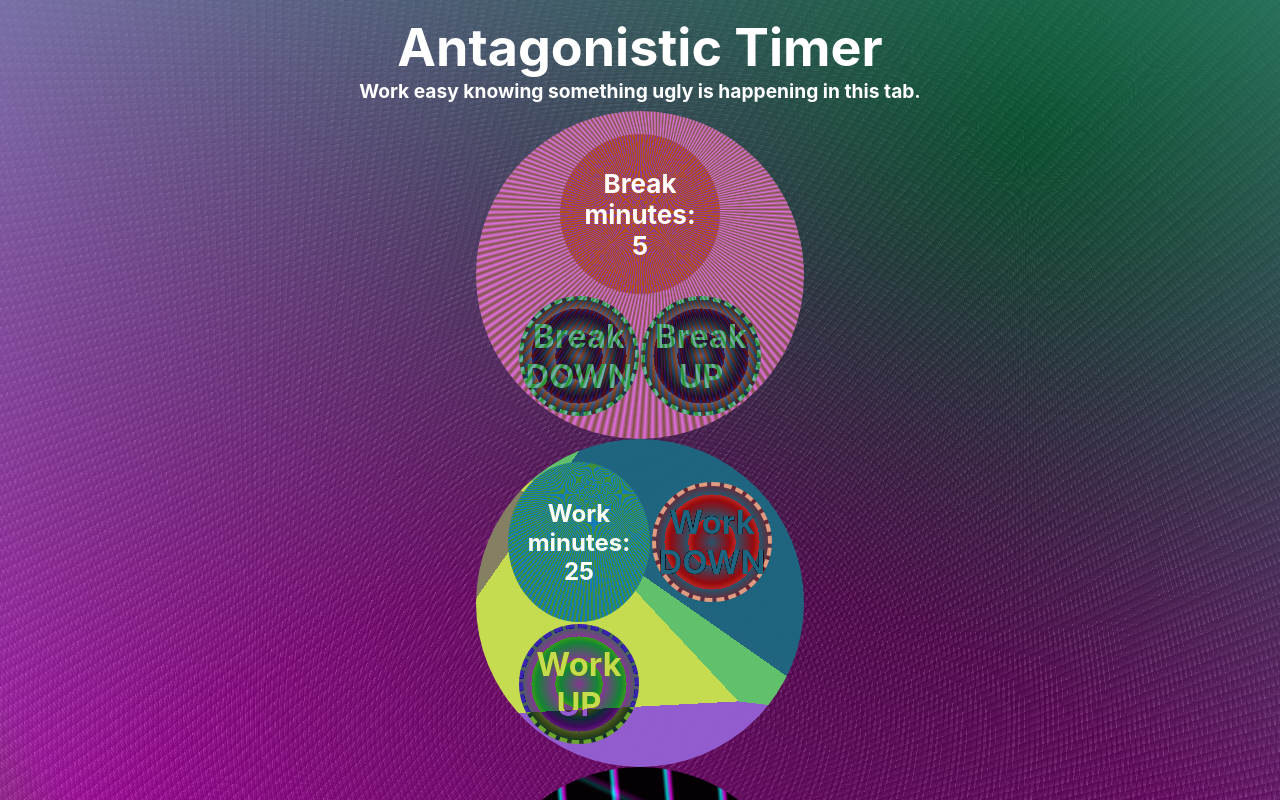
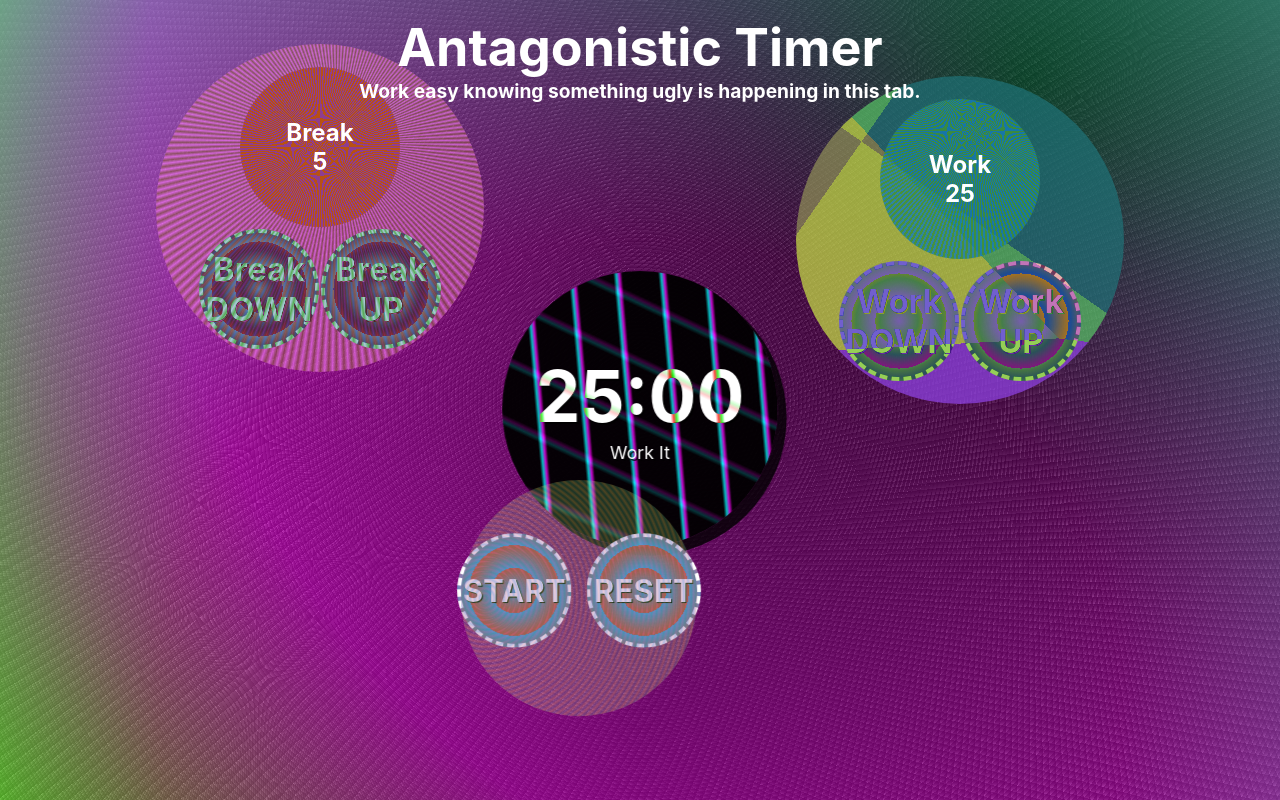
Before and after one commit to MatthieuPierce/antagonistic-timer, a React (Create React App) app: page / in a window 1280 px wide. Shown: the top 800 px of the page. Built offline with nearby package versions, Linux system fonts and the light colour scheme.

Commit message:
translate tomfoolery

```diff
--- a/src/App.css
+++ b/src/App.css
@@ -26,16 +26,18 @@
     ;
   color: white;
   margin: 0;
-  padding: 1rem;
+  padding: 0rem;
   text-align: center;
   min-height: 100vh;
   min-width: 100%;
-  /* display: grid;
-  grid-template-columns: repeat(auto-fill, minmax(250px, 1fr));
-  gap: 0.5rem; */
-  place-content: start;
-  place-items: center;
+  max-width: 100vw;
+  /* grid-template-columns: repeat(auto-fill, minmax(20rem, 1fr)); */
+  display: grid;
+  grid: "top"
+        "rest";
+  justify-items: center;
   box-sizing: border-box;
+  perspective: 100vmin;
 }
 
 
@@ -79,7 +81,9 @@
 } */
 
 .App-header {
-  grid-column: 1 / -1;
+  z-index: 2;
+  grid-area: top;
+  /* grid-column: 1 / -1; */
   /* display: flex;
   flex-direction: column;
   align-items: center;
@@ -115,7 +119,7 @@
   height: 15vmin;
   min-width: 5rem;
   min-height: 5rem;
-
+  text-shadow: 1px 1px black;
   /* background-clip: text;
   -webkit-background-clip: text;
   color: transparent; */
@@ -128,3 +132,10 @@
 .flip {
   filter: invert(90%)
 }
+
+@media (min-width: 400px) {
+  .App {
+    padding: 1rem 0.5rem;
+  }
+
+}
--- a/src/components/BreakControls.css
+++ b/src/components/BreakControls.css
@@ -1,9 +1,11 @@
 #breakPad {
+  grid-area: rest;
+  transform: translate3d(-25vw, -30vh, -00vmin);
   background:
   repeating-conic-gradient(from 20deg at 55% 30%,
-    hsla(22, 40%, 40%, 0.8) 0deg,
-    hsla(300, 80%, 70%, 0.9) 1deg,
-    hsla(22, 40%, 40%, 0.8) 2deg
+    hsla(22, 40%, 40%, 0.6) 0deg,
+    hsla(300, 80%, 70%, 0.7) 1deg,
+    hsla(22, 40%, 40%, 0.6) 2deg
     );
   border-radius: 100%;
   box-sizing: border-box;
@@ -35,7 +37,6 @@
   display: grid;
   place-content: center;
   place-items: center;
-  /* padding: 1rem; */
   height: 20vmin;
   width: 20vmin;
   min-height: 5rem;
@@ -44,7 +45,6 @@
 
 .break-header h2 {
   box-sizing: border-box;
-  font-size: calc(10px + 2vmin);
   width: 100%;
 }
 
--- a/src/components/BreakControls.js
+++ b/src/components/BreakControls.js
@@ -15,7 +15,7 @@ render() {
       a string (e.g. "Break Length"). */}
       <header className="break-header">
         <h2 id="break-label">
-          Break minutes:
+          Break
         </h2>
         <h2 id="break-length">
           {this.props.breakDurationMins}
--- a/src/components/CountdownDisplay.css
+++ b/src/components/CountdownDisplay.css
@@ -1,4 +1,6 @@
 #countdown-pad {
+  transform: translate3d(0vw, 0vh, 10vmin);
+  grid-area: rest;
   display: grid;
   border-radius: 100%;
   background:
@@ -19,22 +21,18 @@
   text-shadow:2px 2px hsla(0, 0%, 0%, 0.75);
   border-radius: 100%;
   box-sizing: border-box;
-  grid: "top top"
-        "left right";
+  box-shadow: 0.5rem 0.5rem hsla(0, 0%, 0%, 0.8);
+  grid: "top"
+        "bot";
   place-content: center;
   place-items: center;
   gap: 2px;
-  width: 41vmin;
-  height: 41vmin;
+  width: 31vmin;
+  height: 31vmin;
   min-height: 13rem;
   min-width: 13rem;
   max-width: 100%;
   margin: 0rem;
-
-}
-
-#countdown-pad > h3 {
-  mix-blend-mode: difference;
 }
 
 #time-left {
--- a/src/components/CountdownDisplay.js
+++ b/src/components/CountdownDisplay.js
@@ -20,7 +20,6 @@ const CountdownDisplay = (props) => {
 
   return (
     <div id="countdown-pad" ref={padEl}>
-      <h3>Time left:</h3>
       <h2 id="time-left">
         {
           // Got too cute with Date objects
@@ -44,9 +43,6 @@ const CountdownDisplay = (props) => {
     {/* User Story #24: When a break countdown reaches zero (NOTE: timer MUST
     reach 00:00), and a new countdown begins, the element with the id of
     timer-label should display a string indicating a session has begun. */}
-
-
-
     <div id="timer-label">
       {(props.sessionToggle)
         ? `Work It`
--- a/src/components/PlayControls.css
+++ b/src/components/PlayControls.css
@@ -1,9 +1,11 @@
 #playPad {
+  grid-area: rest;
+  transform: translate3d(-05vw, 25vh, -5vmin);
   background:
   repeating-radial-gradient(circle at 10% 50%,
-    hsla(150, 100%, 70%, 0.5) 1%,
-    hsla(50, 100%, 70%, 0.5) 2%,
-    hsla(150, 100%, 70%, 0.5) 3%
+    hsla(150, 100%, 70%, 0.2) 1%,
+    hsla(50, 100%, 70%, 0.3) 2%,
+    hsla(150, 100%, 70%, 0.2) 3%
 
     );
   border-radius: 100%;
@@ -13,15 +15,11 @@
         "left right";
   place-content: center;
   place-items: center;
-  gap: 2px;
-  width: 41vmin;
-  height: 41vmin;
+  gap: 1rem;
+  width: 31vmin;
+  height: 31vmin;
   min-height: 13rem;
   min-width: 13rem;
   max-width: 100%;
   margin: 0rem;
 }
-
-#playPad .btn {
-  color: white;
-}
--- a/src/components/SessionControls.css
+++ b/src/components/SessionControls.css
@@ -1,13 +1,15 @@
 #sessionPad {
+  transform: translate3d(25vw, -26vh, -00vmin);
+  grid-area: rest;
   background:
   repeating-conic-gradient(from 7deg at 80% 80%,
-    hsla(130, 75%, 45%, 0.5) 0% 90deg,
+    hsla(130, 75%, 45%, 0.4) 0% 90deg,
     hsla(270, 100%, 50%, 0.5) 90deg 260deg,
-    hsla(66, 100%, 50%, 0.5) 90deg 310deg
+    hsla(66, 100%, 50%, 0.4) 90deg 310deg
     ),
   repeating-conic-gradient(from 35deg at 20% 20%,
-    hsla(250, 100%, 40%, 0.95) 0% 90deg,
-    hsla(110, 20%, 70%, 0.95) 90deg 180deg
+    hsla(250, 100%, 40%, 0.5) 0% 90deg,
+    hsla(110, 20%, 70%, 0.5) 90deg 180deg
 
   );
   padding: 2rem;
@@ -15,7 +17,6 @@
   box-sizing: border-box;
   border-radius: 100%;
   max-width: 100%;
-
   border-radius: 100%;
   box-sizing: border-box;
   display: grid;
@@ -33,21 +34,84 @@
 
   }
 
+@media (prefers-reduced-motion: no-preference) {
+  #sessionPad {
+    animation: rotatoZig infinite 18s linear;
+  }
+  @keyframes rotatoZig {
+    0% {
+      transform:
+                  rotate(0deg)
+                  rotate3d(0, 0, 0)
+                  translate3d(0);
+    }
+    10% {
+      transform:
+                  rotate(0deg)
+                  rotate3d(0, 0, 0)
+                  translate3d(22vmin, -42vmin, 5vmin);
+    }
+    25% {
+      transform:
+                  rotate(0deg)
+                  rotate3d(0, 0, 0)
+                  translate3d(12vmin, 62vmin, 10vmin);
+    }
+    50% {
+      transform:
+                  rotate(0deg)
+                  rotate3d(0, 0, 0)
+                  translate3d(-32vmin, -42vmin, -15vmin);
+    }
+    60% {
+      transform:
+                  rotate(180deg)
+                  rotate3d(0, 0, 0)
+                  translate3d(-20vmin, 0vmin, 10vmin);
+    }
+    75% {
+      transform:
+                  rotate(270deg)
+                  rotate3d(0, 0, 0)
+                  translate3d(12vmin, 32vmin, 40vmin);
+    }
+    100% {
+      transform:
+                  rotate(360deg)
+                  rotate3d(0, 0, 0)
+                  translate3d(0, 0, 0);
+    }
+  }
+}
+
+
 .session-header {
   background:
   repeating-conic-gradient(from 35deg at 60% 20%,
-    hsla(202, 80%, 40%, 1) 0% 1deg,
-    hsla(120, 40%, 40%, 1) 1deg 2deg
+    hsla(202, 80%, 40%, 0.8) 0% 1deg,
+    hsla(120, 40%, 40%, 0.9) 1deg 2deg
   );
   color: white;
   border-radius: 100%;
   box-sizing: border-box;
+  grid-area: top;
   display: grid;
   place-content: center;
-  padding: 1rem;
-  height: 10rem;
+  place-items: center;
+  height: 20vmin;
+  width: 20vmin;
+  min-height: 5rem;
+  min-width: 5rem;
   }
 
-  #sessionPad > .btn {
+  /* #sessionPad > .btn {
     color: black;
+  } */
+
+  #session-decrement {
+    grid-area: left;
   }
+
+  #session-increment {
+    grid-area: right;
+  }
--- a/src/components/SessionControls.js
+++ b/src/components/SessionControls.js
@@ -17,7 +17,7 @@ render() {
       id="session-length", which by default displays a value of 25. */}
       <header className="session-header">
         <h2 id="session-label">
-          Work minutes:
+          Work
         </h2>
         <h2 id="session-length">
           {this.props.sessionDurationMins}
```
